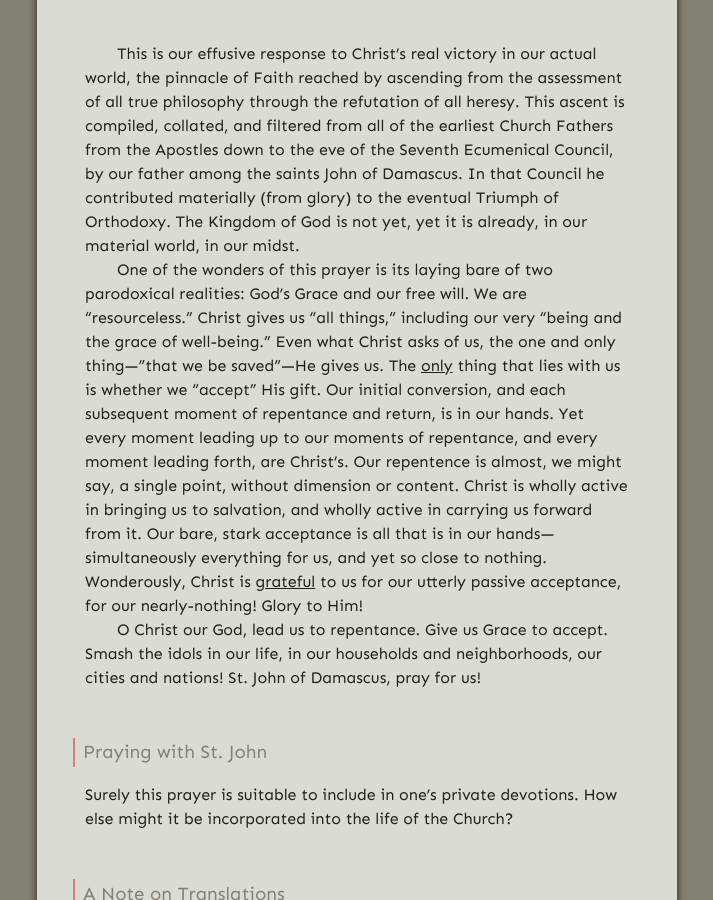
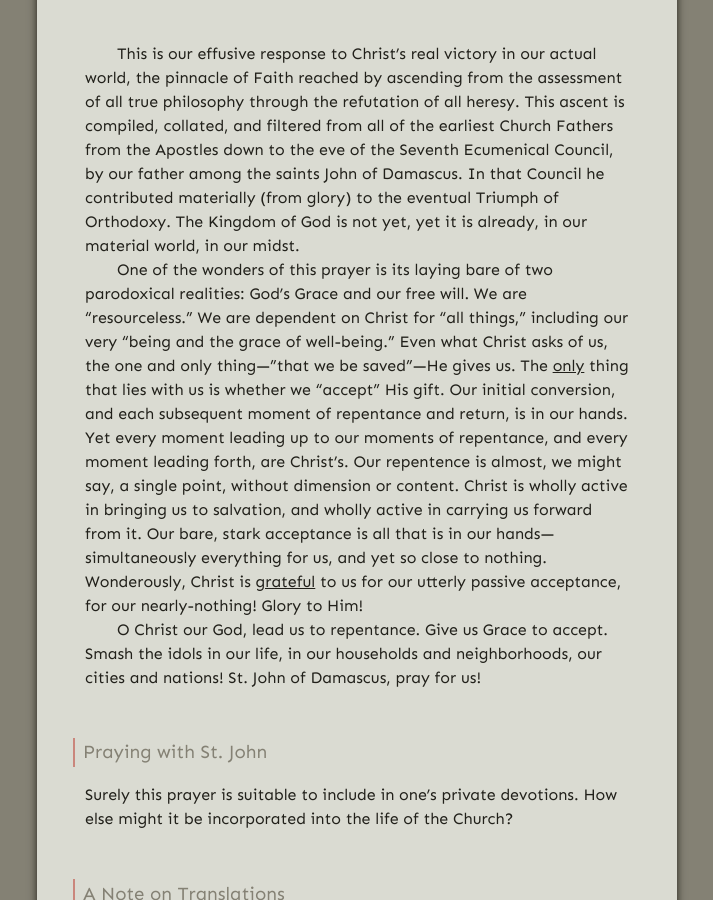
Before and after one commit to gospel-desk/www.logstown.com, a Jekyll site: the page built from well-done-o-christ/index.md, in a window 1280 px wide and 900 px high, scrolled down 1378 px. Shown: the whole window, without its empty margins (283-996 px from the left). Built offline with Jekyll 4.4.1, drawn with Linux system fonts in a browser that asks for light colours.

Commit message:
Tweak language a bit on WDOC

```diff
--- a/well-done-o-christ/index.md
+++ b/well-done-o-christ/index.md
@@ -54,18 +54,19 @@ glory) to the eventual Triumph of Orthodoxy. The Kingdom of God is not yet, yet
 it is already, in our material world, in our midst.
 
 One of the wonders of this prayer is its laying bare of two parodoxical
-realities: God's Grace and our free will. We are "resourceless." Christ gives
-us "all things," including our very "being and the grace of well-being." Even
-what Christ asks of us, the one and only thing—"that we be saved"—He gives us.
-The _only_ thing that lies with us is whether we "accept" His gift. Our initial
-conversion, and each subsequent moment of repentance and return, is in our
-hands. Yet every moment leading up to our moments of repentance, and every
-moment leading forth, are Christ's. Our repentence is almost, we might say, a
-single point, without dimension or content. Christ is wholly active in bringing
-us to salvation, and wholly active in carrying us forward from it. Our bare,
-stark acceptance is all that is in our hands—simultaneously everything for us,
-and yet so close to nothing.  Wonderously, Christ is _grateful_ to us for our
-utterly passive acceptance, for our nearly-nothing! Glory to Him!
+realities: God's Grace and our free will. We are "resourceless." We are
+dependent on Christ for "all things," including our very "being and the grace
+of well-being." Even what Christ asks of us, the one and only thing—"that we be
+saved"—He gives us. The _only_ thing that lies with us is whether we "accept"
+His gift. Our initial conversion, and each subsequent moment of repentance and
+return, is in our hands. Yet every moment leading up to our moments of
+repentance, and every moment leading forth, are Christ's. Our repentence is
+almost, we might say, a single point, without dimension or content. Christ is
+wholly active in bringing us to salvation, and wholly active in carrying us
+forward from it. Our bare, stark acceptance is all that is in our
+hands—simultaneously everything for us, and yet so close to nothing.
+Wonderously, Christ is _grateful_ to us for our utterly passive acceptance, for
+our nearly-nothing! Glory to Him!
 
 O Christ our God, lead us to repentance. Give us Grace to accept. Smash the
 idols in our life, in our households and neighborhoods, our cities and nations!
@@ -84,7 +85,7 @@ The standard translation of <i>The Fount of Knowledge</i> has been
 [Chase's](https://www.cuapress.org/9780813209685/writings/), and this is the
 version quoted above (p. 339). SVS Press has published a [new
 translation](https://svspress.com/on-the-orthodox-faith-volume-3-of-the-fount-of-knowledge-pps-62/),
-but its rendering of the prayer is not as poetic.  <a
+but its rendering of the prayer is not as poetic. <a
 href="well-done-o-christ.jpg"> <img src="well-done-o-christ.small.jpg"> </a>
 <div class="caption">"Well done, O Christ!" as I discovered it.</div>
 
```
